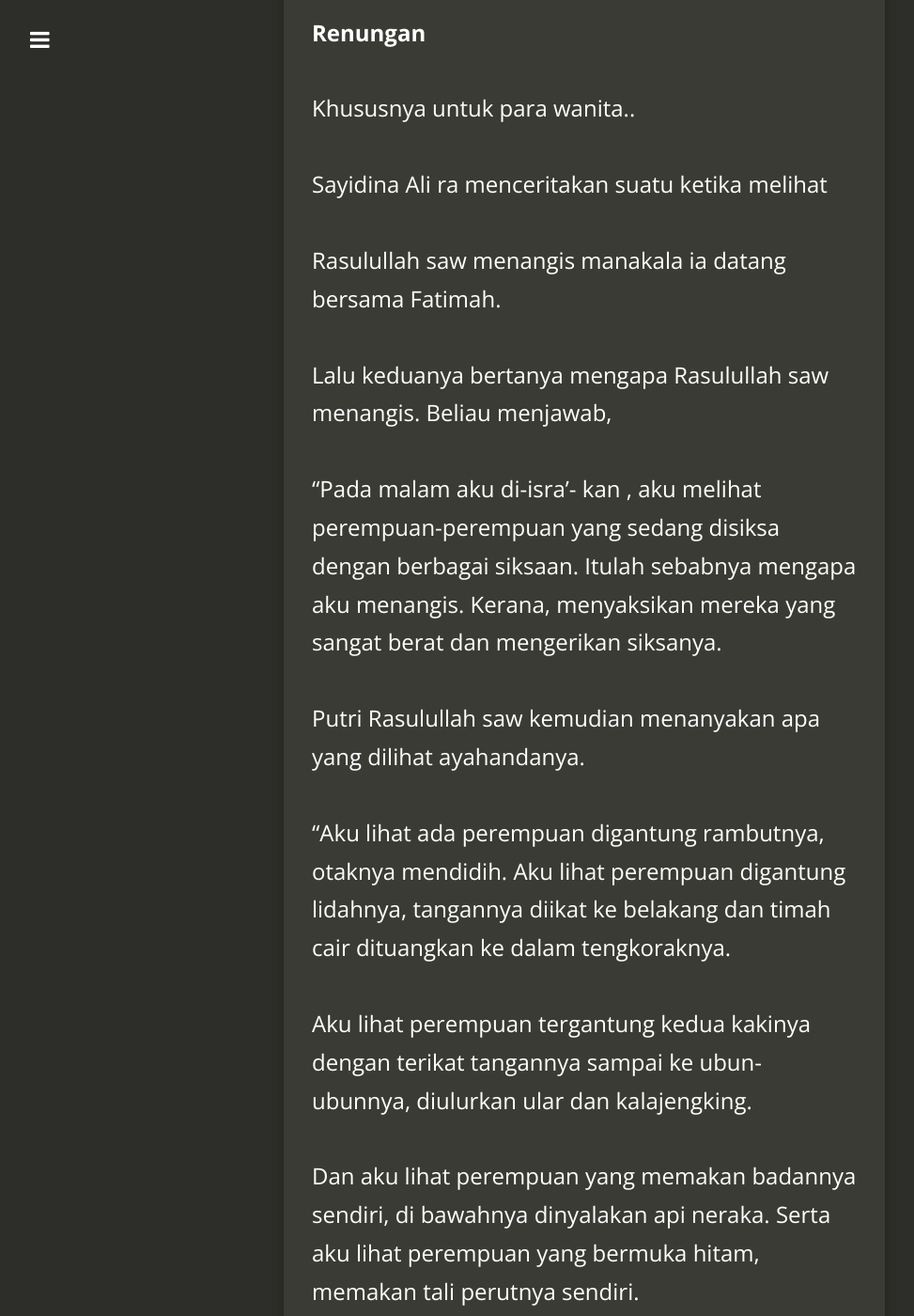
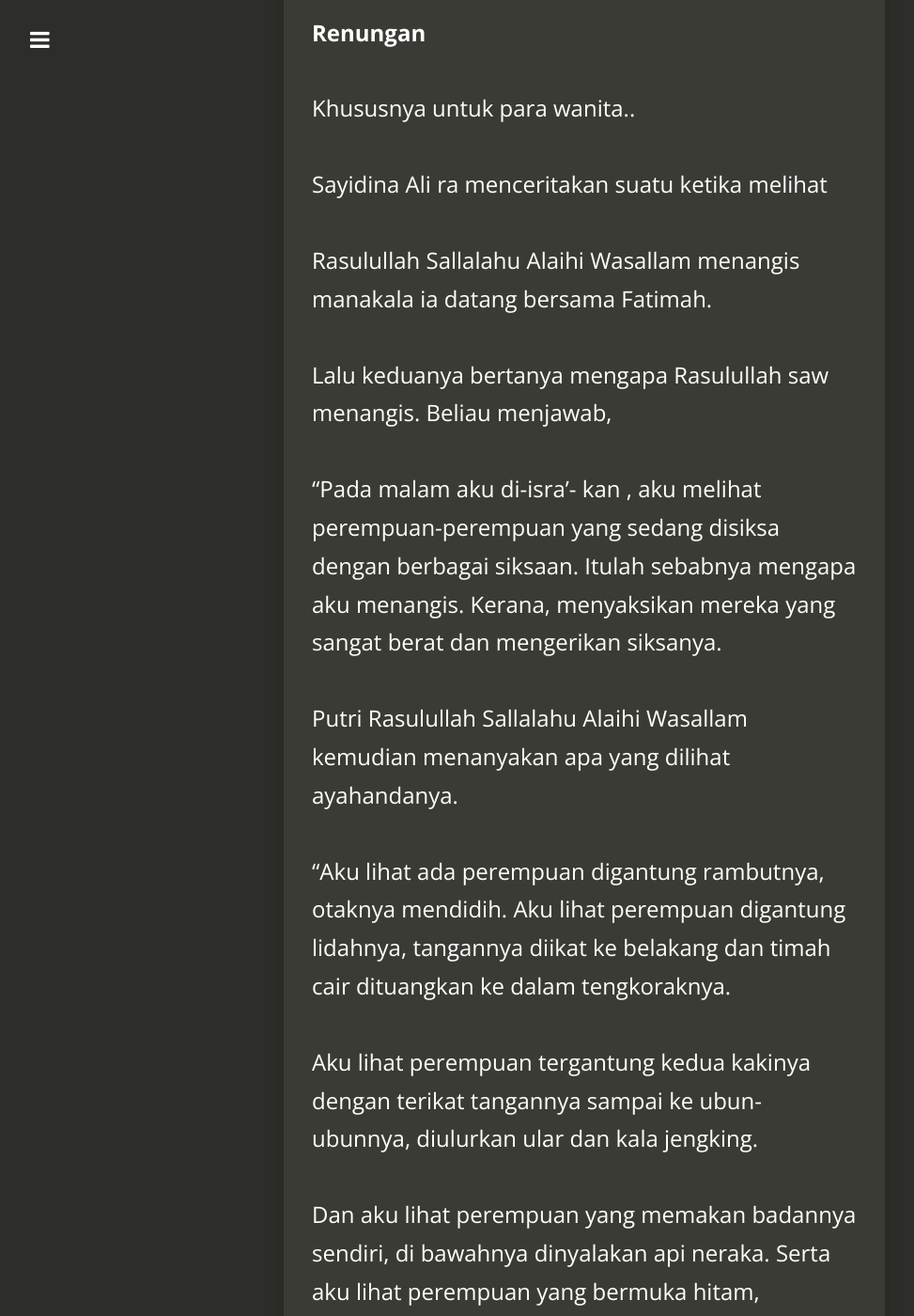
Before and after one commit to kedamaian/swsyafiq, a Jekyll site: the page built from _posts/2018-06-05-azab-wanita.md, in a window 1280 px wide and 1400 px high, scrolled down 215 px. Shown: the whole window at 94% size, without its empty margins (18-991 px from the left). Built offline with Jekyll 4.4.1, drawn with Linux system fonts in a browser that asks for light colours; nearby versions of some CDN libraries; comment, search, counter and statistics services are not loaded.

Commit message:
Update 2018-06-05-azab-wanita.md

```diff
--- a/_posts/2018-06-05-azab-wanita.md
+++ b/_posts/2018-06-05-azab-wanita.md
@@ -12,17 +12,17 @@ Khususnya untuk para wanita..
 
 Sayidina Ali ra menceritakan suatu ketika melihat
 
-Rasulullah saw menangis manakala ia datang bersama Fatimah.
+Rasulullah Sallalahu Alaihi Wasallam menangis manakala ia datang bersama Fatimah.
 
 Lalu keduanya bertanya mengapa Rasulullah saw menangis. Beliau menjawab,
 
 “Pada malam aku di-isra’- kan , aku melihat perempuan-perempuan yang sedang disiksa dengan berbagai siksaan. Itulah sebabnya mengapa aku menangis. Kerana, menyaksikan mereka yang sangat berat dan mengerikan siksanya.
 
-Putri Rasulullah saw kemudian menanyakan apa yang dilihat ayahandanya.
+Putri Rasulullah Sallalahu Alaihi Wasallam kemudian menanyakan apa yang dilihat ayahandanya.
 
 “Aku lihat ada perempuan digantung rambutnya, otaknya mendidih. Aku lihat perempuan digantung lidahnya, tangannya diikat ke belakang dan timah cair dituangkan ke dalam tengkoraknya.
 
-Aku lihat perempuan tergantung kedua kakinya dengan terikat tangannya sampai ke ubun-ubunnya, diulurkan ular dan kalajengking.
+Aku lihat perempuan tergantung kedua kakinya dengan terikat tangannya sampai ke ubun-ubunnya, diulurkan ular dan kala jengking.
 
 Dan aku lihat perempuan yang memakan badannya sendiri, di bawahnya dinyalakan api neraka. Serta aku lihat perempuan yang bermuka hitam, memakan tali perutnya sendiri.
 
```
